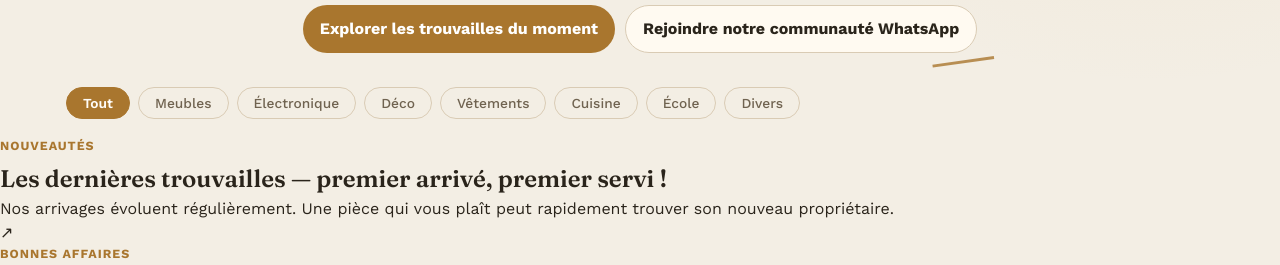
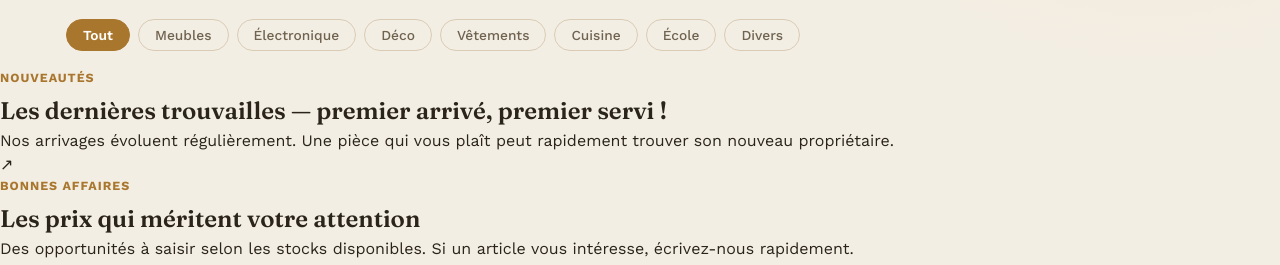
Before and after one commit to fossouoalbert/scsboutique, a plain HTML site: page index.html in a window 1280 px wide. Shown: the part 393-658 px from the top of the page. Drawn offline with nearby package versions, Linux system fonts and the light colour scheme.

Commit message:
Remove hero actions from index.html
Removed the hero actions section from the hero element.

```diff
--- a/index.html
+++ b/index.html
@@ -87,10 +87,6 @@
   <p class="hero-eyebrow">Chaque trouvaille a son histoire</p>
   <h1 class="hero-title">Trouvez votre prochaine pépite avant qu’elle ne parte.</h1>
   <p class="hero-sub">Des objets uniques, utiles et pleins de caractère, sélectionnés avec soin à des prix accessibles. Regardez, repérez votre coup de cœur et contactez-nous pour le réserver.</p>
-  <div class="hero-actions">
-    <a href="#productGrid" class="hero-cta hero-cta-primary">Explorer les trouvailles du moment</a>
-    <a href="#communityBtn" class="hero-cta hero-cta-secondary">Rejoindre notre communauté WhatsApp</a>
-  </div>
 </section>
 
 <!-- ==================== FILTRES + RECHERCHE MOBILE ==================== -->
```
